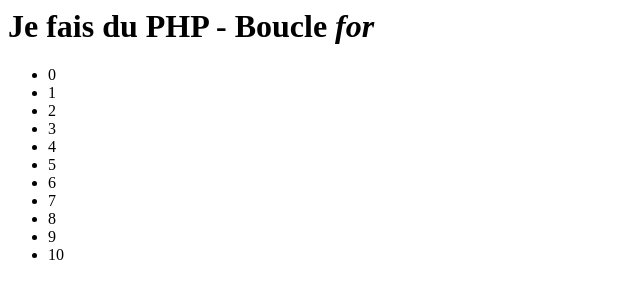
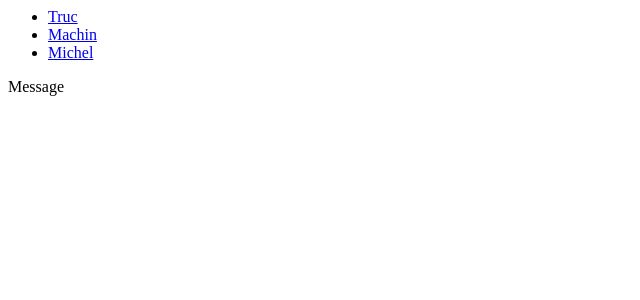
Before and after one commit to petitmosquito/-Projet-Camille-Sondess-Sylvie-, a PHP site: page / in a window 1280 px wide. Shown: the top 300 px of the page, without its empty margins (0-640 px from the left). Run offline with PHP 8.4, Linux system fonts and the light colour scheme.

Commit message:
Récupération des paramètres d'URL avec la variable superglobale $_GET[]

```diff
--- a/index.php
+++ b/index.php
@@ -1,12 +1,15 @@
+<ul>
+    <li><a href="index.php?page=truc">Truc</a></li>
+    <li><a href="index.php?page=machin">Machin</a></li>
+    <li><a href="index.php?page=michel">Michel</a></li>
+</ul>
 <?php
-$message = "<h1>Je fais du PHP - Boucle <em>for</em></h1>";
 
-$message .= "<ul>";
-
-for ($i = 0 ; $i < 11 ; $i++) {
-    $message .= "<li>" . $i . "</li>";
+if (isset($_GET['page'])) {
+    $page = $_GET['page'];
+    echo $page;
 }
 
-$message .= "</ul>";
-
-echo $message;
+else {
+    echo "Message";
+}
```
